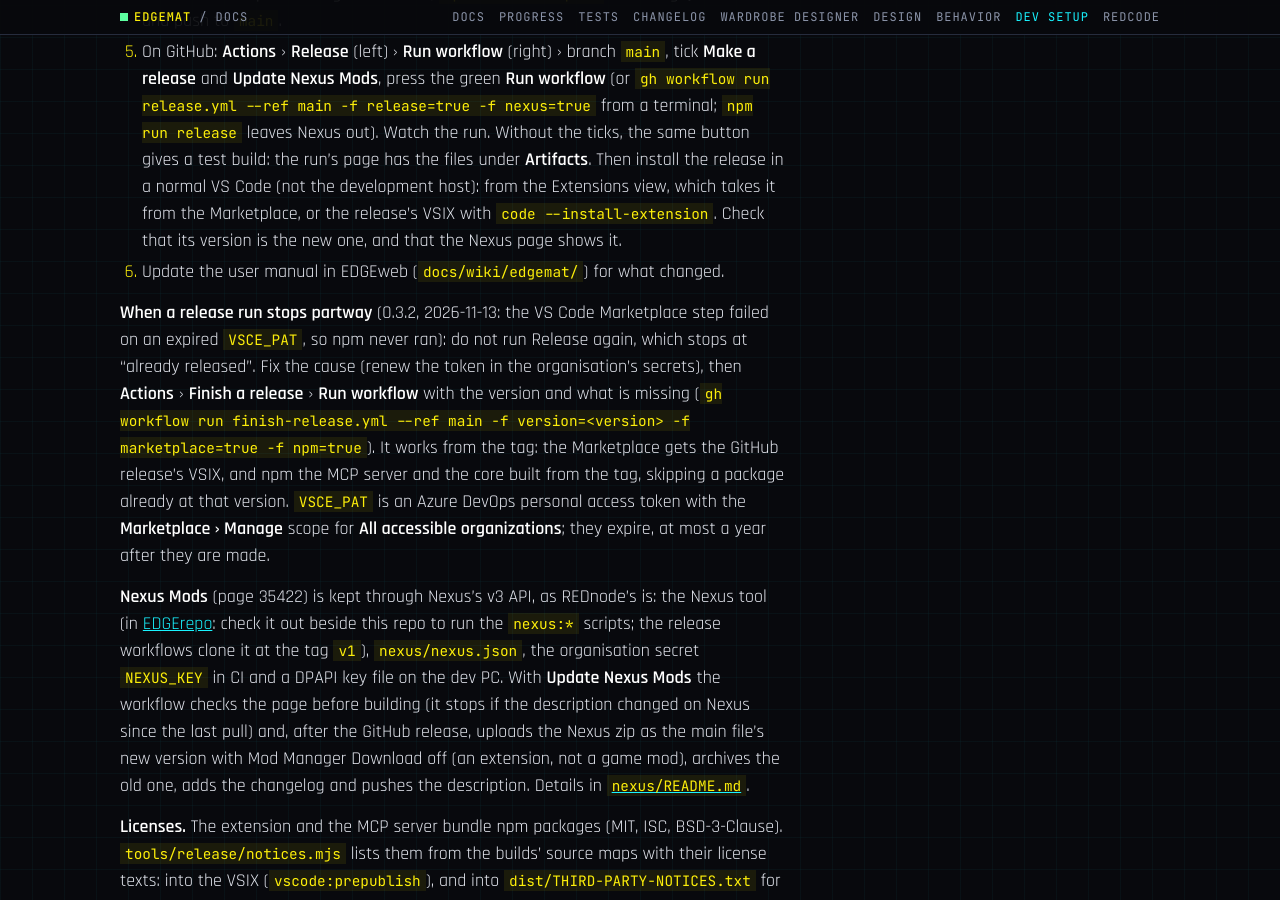
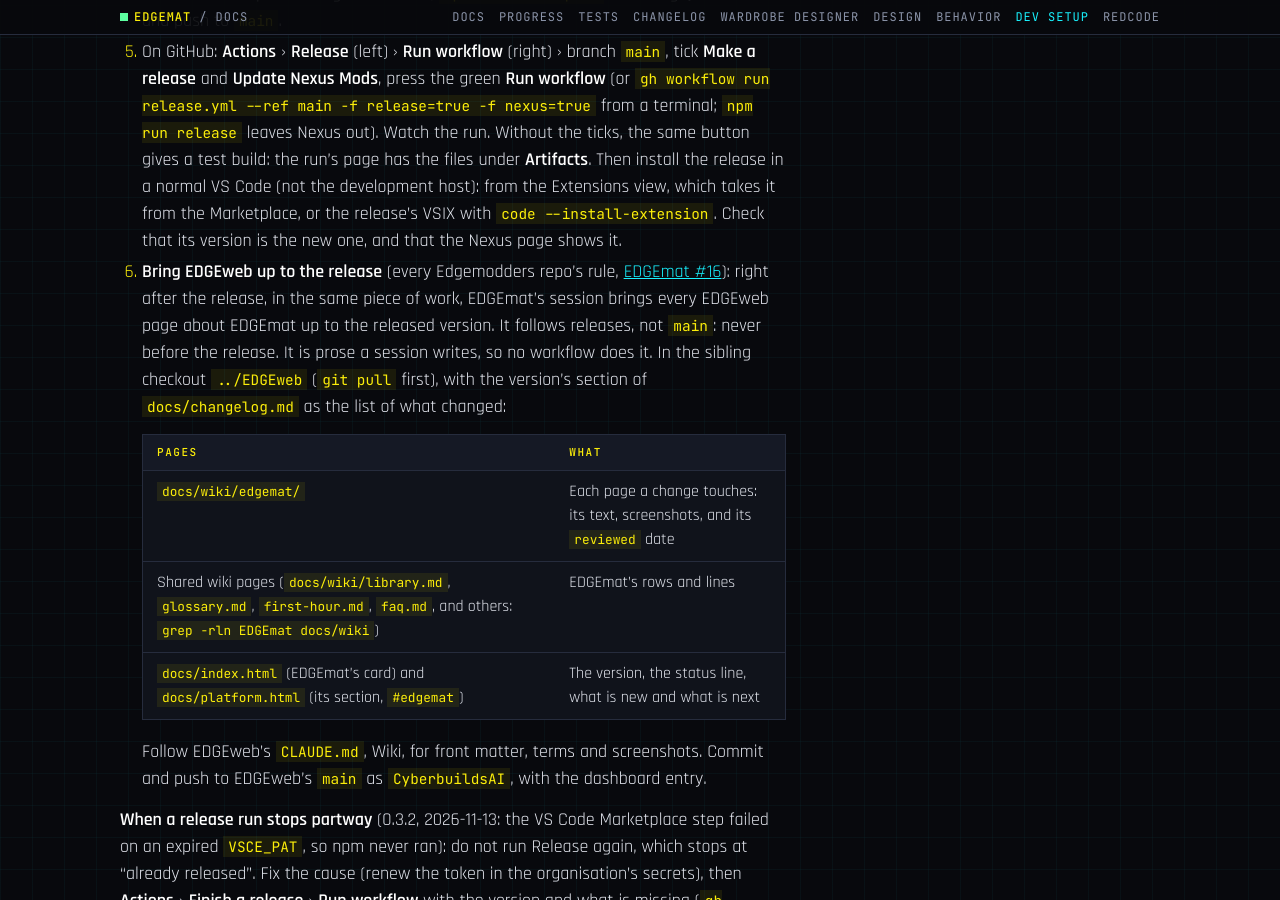
Before and after one commit to Edgemodders/EDGEmat, a Jekyll site: the page built from docs/dev-setup.md, in a window 1280 px wide and 900 px high, scrolled down 4955 px. Built offline with Jekyll 4.4.1, drawn with Linux system fonts in a browser that asks for light colours; our own code applies the rules of GitHub Pages for plain Markdown files; some of the changed text lies outside the part shown.

Commit message:
Releasing: bring EDGEweb's pages up to each release (#16), for EDGEmat and Wardrobe Designer
Co-Authored-By: Claude Opus 5.5 <noreply@anthropic.com>

````diff
--- a/docs/dev-setup.md
+++ b/docs/dev-setup.md
@@ -112,7 +112,15 @@ From 0.3.0, the first preview (0.2.0 was never released). `.github/workflows/rel
 3. Raise the version: `node tools/version.mjs <version>` sets it in the extension, the MCP server, the core package and the lock file (`node tools/version.mjs` alone shows where each stands).
 4. Update `nexus/description.bbcode` for what changed (`npm run nexus:status` first: if the live description changed on Nexus, `npm run nexus:pull` and merge). Commit and push to `main`.
 5. On GitHub: **Actions** › **Release** (left) › **Run workflow** (right) › branch `main`, tick **Make a release** and **Update Nexus Mods**, press the green **Run workflow** (or `gh workflow run release.yml --ref main -f release=true -f nexus=true` from a terminal; `npm run release` leaves Nexus out). Watch the run. Without the ticks, the same button gives a test build: the run's page has the files under **Artifacts**. Then install the release in a normal VS Code (not the development host): from the Extensions view, which takes it from the Marketplace, or the release's VSIX with `code --install-extension`. Check that its version is the new one, and that the Nexus page shows it.
-6. Update the user manual in EDGEweb (`docs/wiki/edgemat/`) for what changed.
+6. **Bring EDGEweb up to the release** (every Edgemodders repo's rule, [EDGEmat #16](https://github.com/Edgemodders/EDGEmat/issues/16)): right after the release, in the same piece of work, EDGEmat's session brings every EDGEweb page about EDGEmat up to the released version. It follows releases, not `main`: never before the release. It is prose a session writes, so no workflow does it. In the sibling checkout `../EDGEweb` (`git pull` first), with the version's section of `docs/changelog.md` as the list of what changed:
+
+   | Pages | What |
+   |---|---|
+   | `docs/wiki/edgemat/` | Each page a change touches: its text, screenshots, and its `reviewed` date |
+   | Shared wiki pages (`docs/wiki/library.md`, `glossary.md`, `first-hour.md`, `faq.md`, and others: `grep -rln EDGEmat docs/wiki`) | EDGEmat's rows and lines |
+   | `docs/index.html` (EDGEmat's card) and `docs/platform.html` (its section, `#edgemat`) | The version, the status line, what is new and what is next |
+
+   Follow EDGEweb's `CLAUDE.md`, Wiki, for front matter, terms and screenshots. Commit and push to EDGEweb's `main` as `CyberbuildsAI`, with the dashboard entry.
 
 **When a release run stops partway** (0.3.2, 2026-11-13: the VS Code Marketplace step failed on an expired `VSCE_PAT`, so npm never ran): do not run Release again, which stops at "already released". Fix the cause (renew the token in the organisation's secrets), then **Actions** › **Finish a release** › **Run workflow** with the version and what is missing (`gh workflow run finish-release.yml --ref main -f version=<version> -f marketplace=true -f npm=true`). It works from the tag: the Marketplace gets the GitHub release's VSIX, and npm the MCP server and the core built from the tag, skipping a package already at that version. `VSCE_PAT` is an Azure DevOps personal access token with the **Marketplace › Manage** scope for **All accessible organizations**; they expire, at most a year after they are made.
 
@@ -134,6 +142,7 @@ Wardrobe Designer (`apps/wardrobe-designer`, a REDnode app) has its own release,
 3. Update `apps/wardrobe-designer/nexus/description.bbcode` for what changed (`npm run wardrobe:nexus:status` first: if the live description changed on Nexus, `npm run wardrobe:nexus:pull` and merge). Check it with `node tools/check-bbcode.mjs apps/wardrobe-designer/nexus/description.bbcode`. Commit and push to `main`.
 4. **Actions** › **Release Wardrobe Designer** › **Run workflow** › branch `main`, tick **Make a release** and **Update Nexus Mods** (or `npm run wardrobe:release -- -f nexus=true`). Without the ticks, it builds the draft zip as the run's artifact `Wardrobe-Designer-build`.
 5. Install the release's zip in the game (Vortex, or extracted into the game folder) and check the app starts, as the test "Wardrobe Designer install" says.
+6. Bring EDGEweb up to the release, as EDGEmat's step 6 says, for the pages that mention Wardrobe Designer (`grep -rln -i "wardrobe" docs` in `../EDGEweb`), with its changelog's section as the list.
 
 ```powershell
 npm run wardrobe:zip            # builds the app and dist/Wardrobe-Designer-<version>-draft.zip
````
Also changed, not shown: docs/progress.md (+1 -0 lines).
